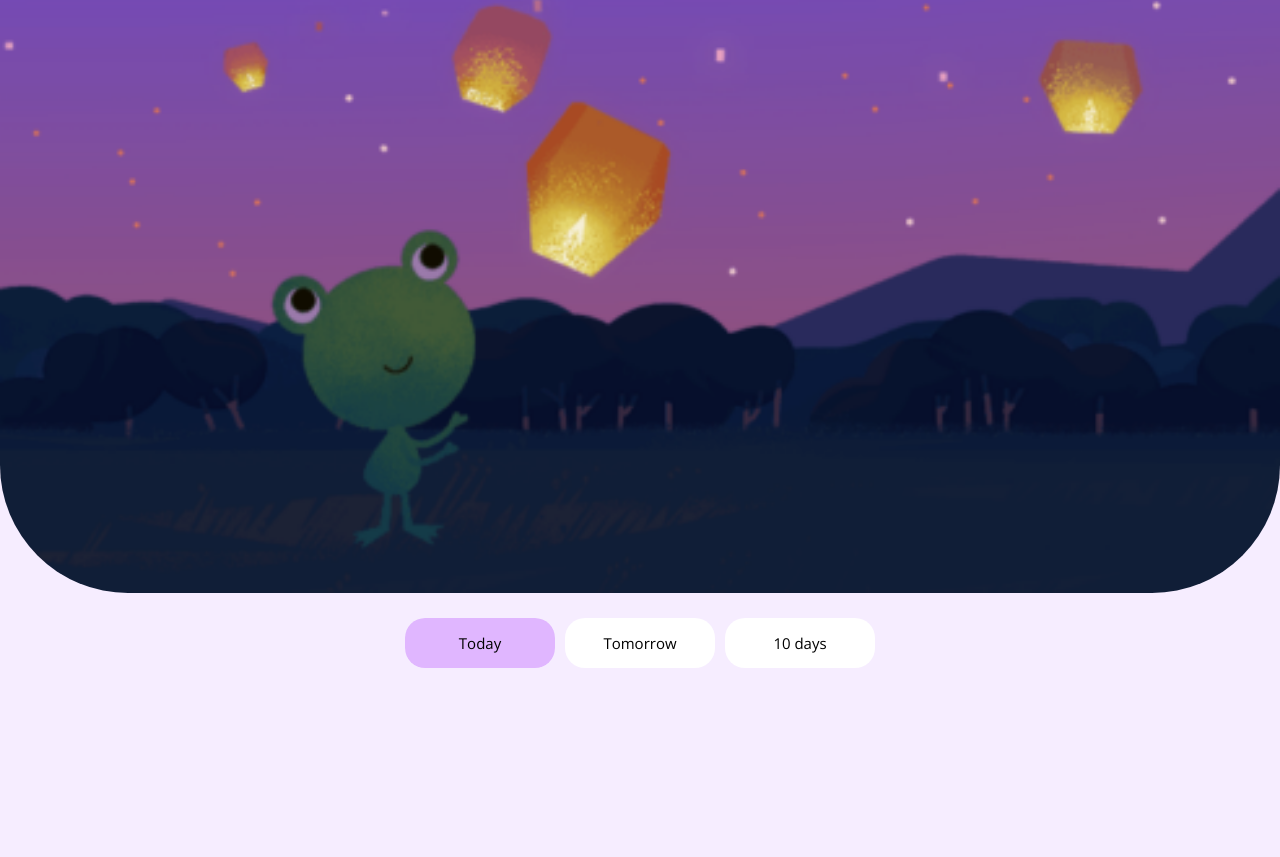
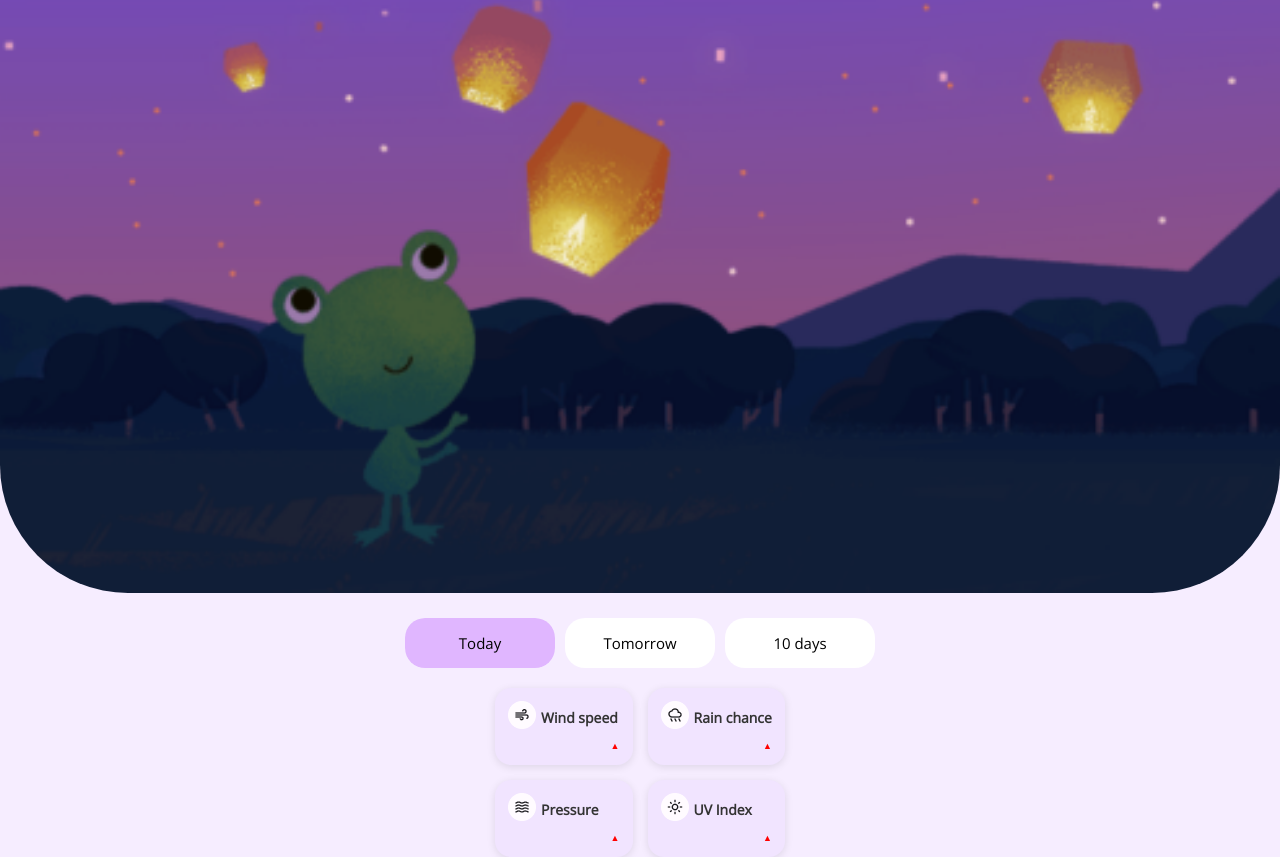
Before and after one commit to DeividVelasquez/WeatherApp, a plain HTML site: page index.html in a window 1280 px wide. Shown: the part 443-1300 px from the top of the page. Before the commit the page ends 1131 px from the top, so only its background shows below. Drawn offline with Linux system fonts and the light colour scheme; no server answers.

Commit message:
feat: :art: Se agregaron mas funciones a la app

```diff
--- a/css/style.css
+++ b/css/style.css
@@ -203,3 +203,48 @@ input:focus {
     justify-content: center;
     align-items: center;
 }
+
+.parent2 {
+    display: grid;
+    grid-template-columns: repeat(2, 1fr);
+    gap: 15px;
+    width: fit-content;
+    margin: auto;
+    padding: 0px;
+    border-radius: 16px;
+}
+
+.card {
+    background-color: #f1e4ff;
+    border-radius: 16px;
+    padding: 13px;
+    display: grid;
+    grid-template-columns: auto 1fr;
+    grid-template-rows: repeat(2, auto);
+    gap: 5px;
+    align-items: center;
+    box-shadow: 0px 2px 8px rgba(0, 0, 0, 0.1);
+}
+
+.title2 {
+    font-weight: bold;
+    font-size: 14px;
+    color: #333;
+}
+
+.main-value {
+    font-size: 14px;
+    font-weight: bold;
+    color: #333;
+}
+
+.extra-value {
+    font-size: 9px;
+    color: #888;
+    justify-self: end;
+}
+
+.extra-value:before {
+    content: '▲ ';
+    color: red; /* Cambia el color según corresponda */
+}
--- a/index.html
+++ b/index.html
@@ -29,7 +29,6 @@
     <p id="maxTempDay" class="Day"></p>
     <p id="minTempNight" class="Night"></p>
 
-    <p id="wind" class="wind" style="display: none;"></p>
     <p id="humidity" class="humidity" style="display: none;"></p>
 
     <img src="./storage/img/background2.png" alt="" class="background">
@@ -40,5 +39,32 @@
         <div class="div3"><a href="#" class="a3">10 days</a></div>
     </div>
 
+    <div class="parent2">
+        <div class="card">
+            <div class="icon"><img src="./storage/img/air.png" alt=""></div>
+            <div class="title2">Wind speed</div>
+            <div class="main-value"><p id="wind"></p></div>
+            <div class="extra-value"><span id="wind-change"></span></div>
+        </div>
+        <div class="card">
+            <div class="icon"><img src="./storage/img/rainy.png" alt=""></div>
+            <div class="title2">Rain chance</div>
+            <div class="main-value"><p id="rain-chance"></p></div>
+            <div class="extra-value"><span id="rain-change"></span></div>
+        </div>
+        <div class="card">
+            <div class="icon"><img src="./storage/img/waves.png" alt=""></div>
+            <div class="title2">Pressure</div>
+            <div class="main-value"><p id="pressure"></p></div>
+            <div class="extra-value"><span id="pressure-change"></span></div>
+        </div>
+        <div class="card">
+            <div class="icon"><img src="./storage/img/light_mode.png" alt=""></div>
+            <div class="title2">UV Index</div>
+            <div class="main-value"><p id="uv-index"></p></div>
+            <div class="extra-value"><span id="uv-change"></span></div>
+        </div>
+    </div>
+
 </body>
 </html>
--- a/js/main.js
+++ b/js/main.js
@@ -4,6 +4,12 @@ const suggestionsContainer = document.getElementById('suggestions');
 const searchIcon = document.getElementById('search-icon');
 let currentIndex = -1;
 let places = [];
+
+// Variables para almacenar valores anteriores (inicializados en 0)
+let previousWind = 0;
+let previousRainChance = 0;
+let previousPressure = 0;
+let previousUV = 0;
 
 // Debounce function
 function debounce(func, delay) {
@@ -172,7 +178,30 @@ function displayWeatherData(data) {
 
         document.getElementById('condition').textContent = `${data.current.condition.text}`;
         document.getElementById('humidity').textContent = `Humedad: ${data.current.humidity}%`;
-        document.getElementById('wind').textContent = `Viento: ${data.current.wind_kph} km/h`;
+
+        // Mostrar datos de viento, lluvia, presión e índice UV
+        const currentWind = data.current.wind_kph;
+        const currentRainChance = data.forecast.forecastday[0].day.daily_chance_of_rain;
+        const currentPressure = data.current.pressure_mb;
+        const currentUV = data.current.uv;
+
+        document.getElementById('wind').textContent = `${currentWind} km/h`;
+        document.getElementById('rain-chance').textContent = `${currentRainChance}%`;
+        document.getElementById('pressure').textContent = `${currentPressure} hPa`;
+        document.getElementById('uv-index').textContent = `${currentUV}`;
+
+        // Calcular y mostrar los valores de extra-value
+        document.getElementById('wind-change').textContent = `${(currentWind - previousWind).toFixed(1)} km/h`;
+        document.getElementById('rain-change').textContent = `${(currentRainChance - previousRainChance).toFixed(1)}%`;
+        document.getElementById('pressure-change').textContent = `${(currentPressure - previousPressure).toFixed(1)} hPa`;
+        document.getElementById('uv-change').textContent = `${(currentUV - previousUV).toFixed(1)}`;
+
+        // Actualizar los valores anteriores
+        previousWind = currentWind;
+        previousRainChance = currentRainChance;
+        previousPressure = currentPressure;
+        previousUV = currentUV;
+
         document.getElementById('weather-icon').src = data.current.condition.icon;
         document.getElementById('weather-icon').alt = data.current.condition.text;
 
```
